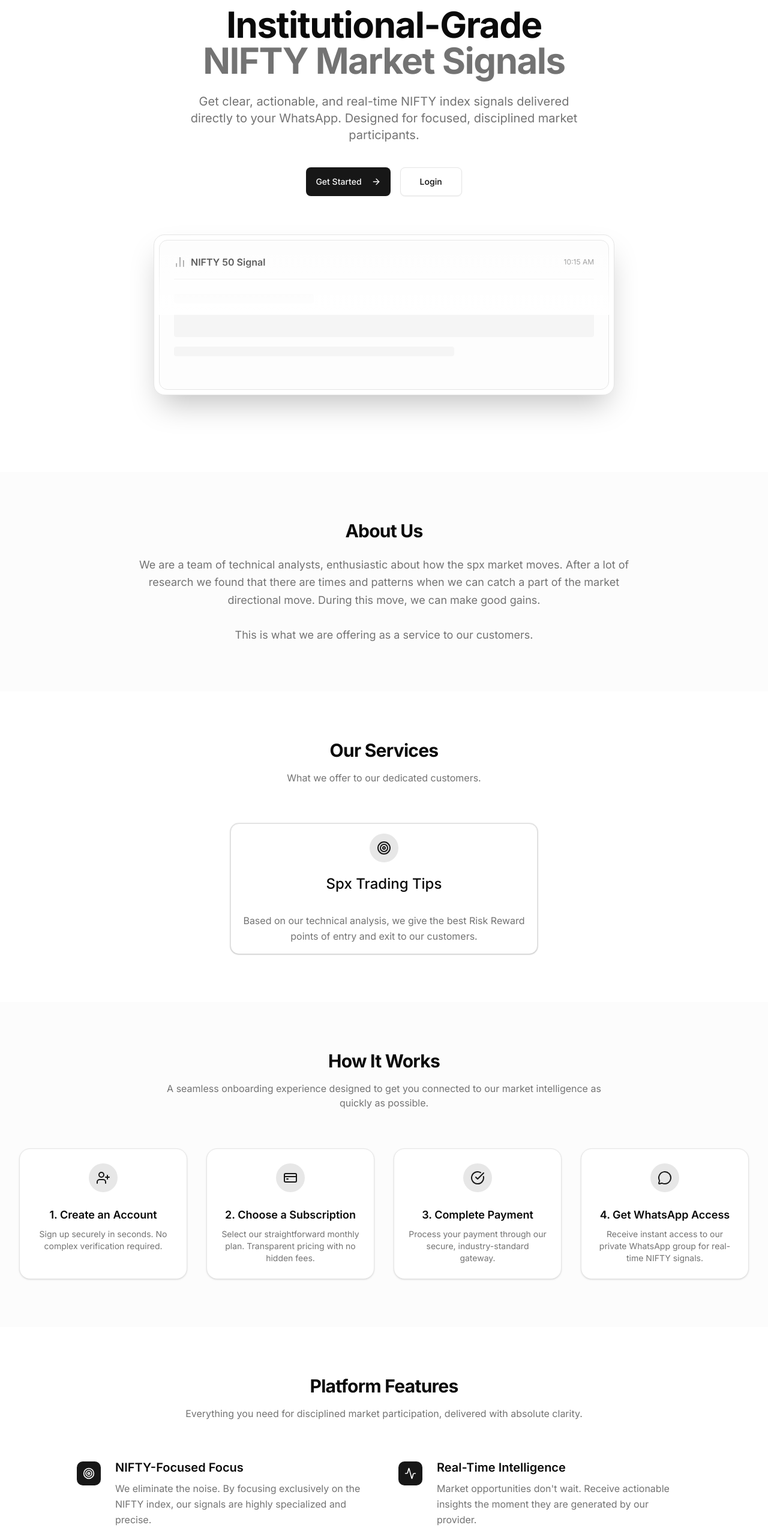
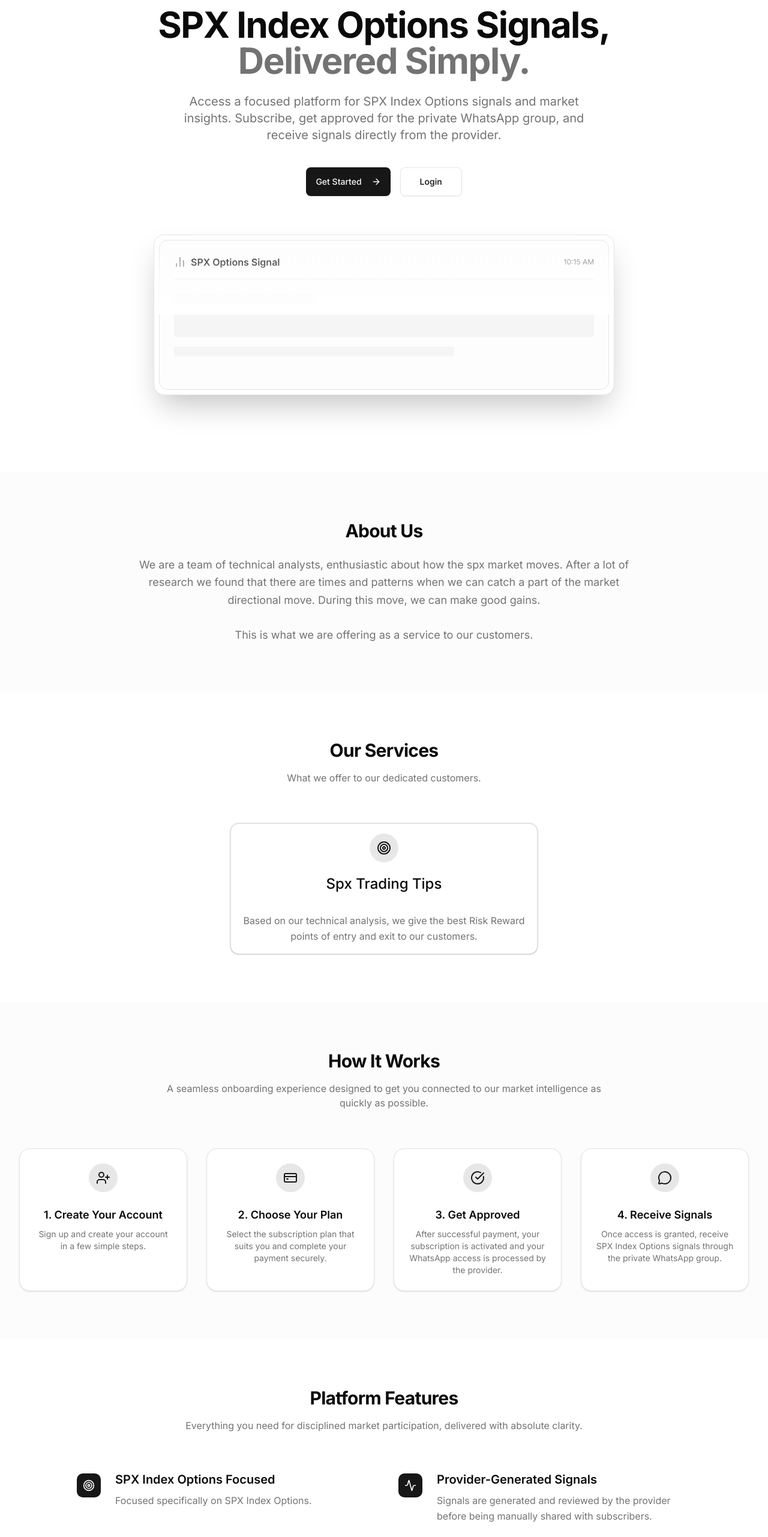
Before and after one commit to pankajgupta021/Justonetrade.in, a Next.js app: page / in a window 1280 px wide. Shown: the part 234-2797 px from the top of the page at 60% size. Built offline with nearby package versions, Linux system fonts and the light colour scheme.

Commit message:
changed the content from nifty plan to spx

```diff
--- a/app/admin/layout.tsx
+++ b/app/admin/layout.tsx
@@ -20,7 +20,7 @@
     icon: LayoutDashboard,
   },
   {
-    title: "NIFTY Market",
+    title: "SPX Options Market",
     href: "/admin/market",
     icon: LineChart,
   },
--- a/app/admin/page.tsx
+++ b/app/admin/page.tsx
@@ -11,7 +11,7 @@
         <div>
           <h1 className="text-3xl font-bold tracking-tight">Overview</h1>
           <p className="text-muted-foreground mt-1">
-            Monitor platform metrics and NIFTY market status.
+            Monitor platform metrics and SPX Options market status.
           </p>
         </div>
         <Button size="sm" variant="outline">
@@ -78,17 +78,17 @@
       <div className="grid gap-6 md:grid-cols-2 lg:grid-cols-7">
         <Card className="lg:col-span-4">
           <CardHeader>
-            <CardTitle>NIFTY 50 Market Status</CardTitle>
+            <CardTitle>SPX Market Data</CardTitle>
             <CardDescription>
-              Real-time index data placeholder. (API Integration Required)
+              Real-time options data placeholder. (API Integration Required)
             </CardDescription>
           </CardHeader>
           <CardContent className="pl-2">
             <div className="h-[300px] w-full bg-muted/20 rounded-md border border-dashed flex items-center justify-center flex-col text-muted-foreground p-8 text-center">
               <LineChart className="h-10 w-10 mb-4 opacity-50" />
-              <p className="font-medium text-foreground">Market Chart Placeholder</p>
+              <p className="font-medium text-foreground">Market Data Placeholder</p>
               <p className="text-sm mt-2 max-w-sm">
-                Integrate with a financial data provider (e.g., Upstox API, Zerodha Kite Connect, or TradingView widgets) to display live NIFTY 50 charts here.
+                Integrate with a financial data provider to display live SPX Price, Option Type, Strike Price, Expiry, and Option Price here.
               </p>
             </div>
           </CardContent>
@@ -104,14 +104,14 @@
           <CardContent>
             <div className="space-y-6">
               {[
-                { time: "10:15 AM", type: "BUY", target: "24,500", sl: "24,350", status: "Active" },
-                { time: "09:30 AM", type: "UPDATE", text: "Hold previous position, trail SL to 24,400", status: "Info" },
-                { time: "Yesterday", type: "SELL", target: "24,200", sl: "24,400", status: "Target Hit" },
+                { time: "10:15 AM", type: "BUY CALL", target: "5.50", sl: "3.20", status: "Active" },
+                { time: "09:30 AM", type: "UPDATE", text: "Hold previous position, trail SL to 4.00", status: "Info" },
+                { time: "Yesterday", type: "SELL PUT", target: "1.20", sl: "3.50", status: "Target Hit" },
               ].map((signal, i) => (
                 <div key={i} className="flex items-start justify-between border-b last:border-0 pb-4 last:pb-0">
                   <div className="space-y-1">
                     <p className="text-sm font-medium leading-none">
-                      {signal.type === "UPDATE" ? signal.text : `${signal.type} NIFTY @ CMP`}
+                      {signal.type === "UPDATE" ? signal.text : `${signal.type} SPX Option @ CMP`}
                     </p>
                     {signal.type !== "UPDATE" && (
                       <p className="text-sm text-muted-foreground">
--- a/app/layout.tsx
+++ b/app/layout.tsx
@@ -12,7 +12,7 @@
 
 export const metadata: Metadata = {
   title: "JustOneTrade.in | Premium Market Intelligence",
-  description: "Premium, real-time market signals for the NIFTY index, delivered straight to your WhatsApp.",
+  description: "Premium, real-time market signals for SPX Index Options, delivered straight to your WhatsApp.",
 };
 
 export default function RootLayout({
--- a/components/landing/FAQ.tsx
+++ b/components/landing/FAQ.tsx
@@ -9,25 +9,33 @@
 
 const faqs = [
   {
-    question: "How does the subscription work?",
-    answer: "Once you subscribe, you will gain access to our private WhatsApp group where all NIFTY market signals are posted in real-time. Your subscription is billed monthly and you can cancel at any time.",
+    question: "What market does the platform focus on?",
+    answer: "The platform focuses specifically on SPX Index Options.",
   },
   {
-    question: "How are signals delivered?",
-    answer: "All signals are delivered exclusively via WhatsApp to ensure you receive notifications instantly on your mobile device, wherever you are.",
+    question: "How do I become a subscriber?",
+    answer: "Create an account, select a subscription plan, and complete the payment process.",
   },
   {
-    question: "Is trading automated?",
-    answer: "No, we only provide informational market signals. You are entirely responsible for executing your own trades on your preferred brokerage platform.",
+    question: "How will I receive signals?",
+    answer: "Active subscribers receive signals through a private WhatsApp group after access is granted by the provider.",
   },
   {
-    question: "Which market is covered?",
-    answer: "Our service is 100% focused on the NIFTY 50 index. We do not provide signals for other indices, stocks, forex, or crypto markets.",
+    question: "Are trades executed automatically?",
+    answer: "No. The platform does not execute trades automatically. The provider generates and reviews signals manually.",
   },
   {
-    question: "How does WhatsApp access work?",
-    answer: "After completing your payment, you will receive a secure invite link to our broadcast list/group on WhatsApp. Simply tap the link to join and start receiving signals.",
+    question: "Does the platform automatically send WhatsApp messages?",
+    answer: "No. The platform prepares a pre-filled message, which the provider reviews and manually sends through WhatsApp.",
   },
+  {
+    question: "How do I get WhatsApp access?",
+    answer: "After successful payment and subscription activation, the provider/admin will process your access to the private WhatsApp group.",
+  },
+  {
+    question: "Does the platform guarantee profits?",
+    answer: "No. The platform does not guarantee profits or investment returns. Trading and investing involve risk, and users should make their own decisions.",
+  }
 ];
 
 export function FAQ() {
@@ -37,7 +45,7 @@
         <div className="text-center mb-12">
           <h2 className="text-3xl font-bold tracking-tight mb-4">Frequently Asked Questions</h2>
           <p className="text-muted-foreground">
-            Clear answers to common questions about our NIFTY signal service.
+            Clear answers to common questions about our SPX signal service.
           </p>
         </div>
 
--- a/components/landing/Features.tsx
+++ b/components/landing/Features.tsx
@@ -6,23 +6,23 @@
 const features = [
   {
     icon: Target,
-    title: "NIFTY-Focused Focus",
-    description: "We eliminate the noise. By focusing exclusively on the NIFTY index, our signals are highly specialized and precise.",
+    title: "SPX Index Options Focused",
+    description: "Focused specifically on SPX Index Options.",
   },
   {
     icon: Activity,
-    title: "Real-Time Intelligence",
-    description: "Market opportunities don't wait. Receive actionable insights the moment they are generated by our provider.",
+    title: "Provider-Generated Signals",
+    description: "Signals are generated and reviewed by the provider before being manually shared with subscribers.",
   },
   {
     icon: Lock,
     title: "Private Subscriber Access",
-    description: "Join an exclusive, vetted community of subscribers. No spam, no distractions, just market signals.",
+    description: "Access to a private WhatsApp group for active subscribers.",
   },
   {
     icon: Smartphone,
-    title: "WhatsApp Delivery",
-    description: "Get signals where you already are. Seamless integration with WhatsApp ensures you never miss an alert.",
+    title: "Simple Subscription Flow",
+    description: "Register, subscribe, and manage your subscription from your dashboard.",
   },
 ];
 
--- a/components/landing/Hero.tsx
+++ b/components/landing/Hero.tsx
@@ -17,7 +17,7 @@
           >
             <span className="inline-flex items-center rounded-full bg-muted px-3 py-1 text-sm font-medium mb-6">
               <span className="flex h-2 w-2 rounded-full bg-primary mr-2"></span>
-              NIFTY 50 Exclusive
+              SPX Index Options Exclusive
             </span>
           </motion.div>
 
@@ -27,8 +27,8 @@
             transition={{ duration: 0.5, delay: 0.1 }}
             className="text-4xl md:text-6xl font-bold tracking-tight mb-6"
           >
-            Institutional-Grade <br className="hidden sm:block" />
-            <span className="text-muted-foreground">NIFTY Market Signals</span>
+            SPX Index Options Signals, <br className="hidden sm:block" />
+            <span className="text-muted-foreground">Delivered Simply.</span>
           </motion.h1>
 
           <motion.p
@@ -37,7 +37,7 @@
             transition={{ duration: 0.5, delay: 0.2 }}
             className="text-lg md:text-xl text-muted-foreground mb-10 max-w-2xl"
           >
-            Get clear, actionable, and real-time NIFTY index signals delivered directly to your WhatsApp. Designed for focused, disciplined market participants.
+            Access a focused platform for SPX Index Options signals and market insights. Subscribe, get approved for the private WhatsApp group, and receive signals directly from the provider.
           </motion.p>
 
           <motion.div
@@ -66,7 +66,7 @@
               <div className="flex justify-between items-center border-b pb-4">
                 <div className="flex items-center gap-2">
                   <BarChart2 className="h-5 w-5 text-muted-foreground" />
-                  <span className="font-semibold">NIFTY 50 Signal</span>
+                  <span className="font-semibold">SPX Options Signal</span>
                 </div>
                 <span className="text-xs text-muted-foreground">10:15 AM</span>
               </div>
--- a/components/landing/HowItWorks.tsx
+++ b/components/landing/HowItWorks.tsx
@@ -6,23 +6,23 @@
 const steps = [
   {
     icon: UserPlus,
-    title: "1. Create an Account",
-    description: "Sign up securely in seconds. No complex verification required.",
+    title: "1. Create Your Account",
+    description: "Sign up and create your account in a few simple steps.",
   },
   {
     icon: CreditCard,
-    title: "2. Choose a Subscription",
-    description: "Select our straightforward monthly plan. Transparent pricing with no hidden fees.",
+    title: "2. Choose Your Plan",
+    description: "Select the subscription plan that suits you and complete your payment securely.",
   },
   {
     icon: CheckCircle,
-    title: "3. Complete Payment",
-    description: "Process your payment through our secure, industry-standard gateway.",
+    title: "3. Get Approved",
+    description: "After successful payment, your subscription is activated and your WhatsApp access is processed by the provider.",
   },
   {
     icon: MessageCircle,
-    title: "4. Get WhatsApp Access",
-    description: "Receive instant access to our private WhatsApp group for real-time NIFTY signals.",
+    title: "4. Receive Signals",
+    description: "Once access is granted, receive SPX Index Options signals through the private WhatsApp group.",
   },
 ];
 
--- a/components/landing/Pricing.tsx
+++ b/components/landing/Pricing.tsx
@@ -29,7 +29,7 @@
               <div className="absolute top-0 inset-x-0 h-1 bg-primary"></div>
               <CardHeader className="text-center pb-8 pt-8">
                 <CardTitle className="text-2xl mb-2">Premium Access</CardTitle>
-                <CardDescription>Everything you need for NIFTY trading</CardDescription>
+                <CardDescription>Everything you need for SPX Options trading</CardDescription>
                 <div className="mt-6 flex items-baseline justify-center gap-x-2">
                   <span className="text-5xl font-bold tracking-tight text-foreground">₹2,999</span>
                   <span className="text-sm font-semibold leading-6 tracking-wide text-muted-foreground">/month</span>
@@ -39,7 +39,7 @@
                 <ul className="space-y-4 text-sm leading-6 text-muted-foreground">
                   <li className="flex gap-x-3">
                     <Check className="h-6 w-5 flex-none text-primary" aria-hidden="true" />
-                    Real-time NIFTY 50 market signals
+                    Real-time SPX Index Options signals
                   </li>
                   <li className="flex gap-x-3">
                     <Check className="h-6 w-5 flex-none text-primary" aria-hidden="true" />
--- a/components/shared/Footer.tsx
+++ b/components/shared/Footer.tsx
@@ -11,8 +11,8 @@
               <Activity className="h-5 w-5" />
               <span className="font-bold tracking-tight">JustOneTrade.in</span>
             </Link>
-            <p className="text-sm text-muted-foreground mb-4 max-w-sm">
-              Premium, real-time market signals for the NIFTY index, delivered straight to your WhatsApp.
+            <p className="text-sm text-muted-foreground mt-4 max-w-sm">
+              Premium, real-time market signals for SPX Index Options, delivered straight to your WhatsApp.
             </p>
             <div className="p-4 bg-muted rounded-lg text-xs text-muted-foreground">
               <strong>Disclaimer:</strong> JustOneTrade.in provides informational market signals only. We do not execute trades, offer personalized financial advice, or guarantee investment returns. Trading involves significant risk.
```
